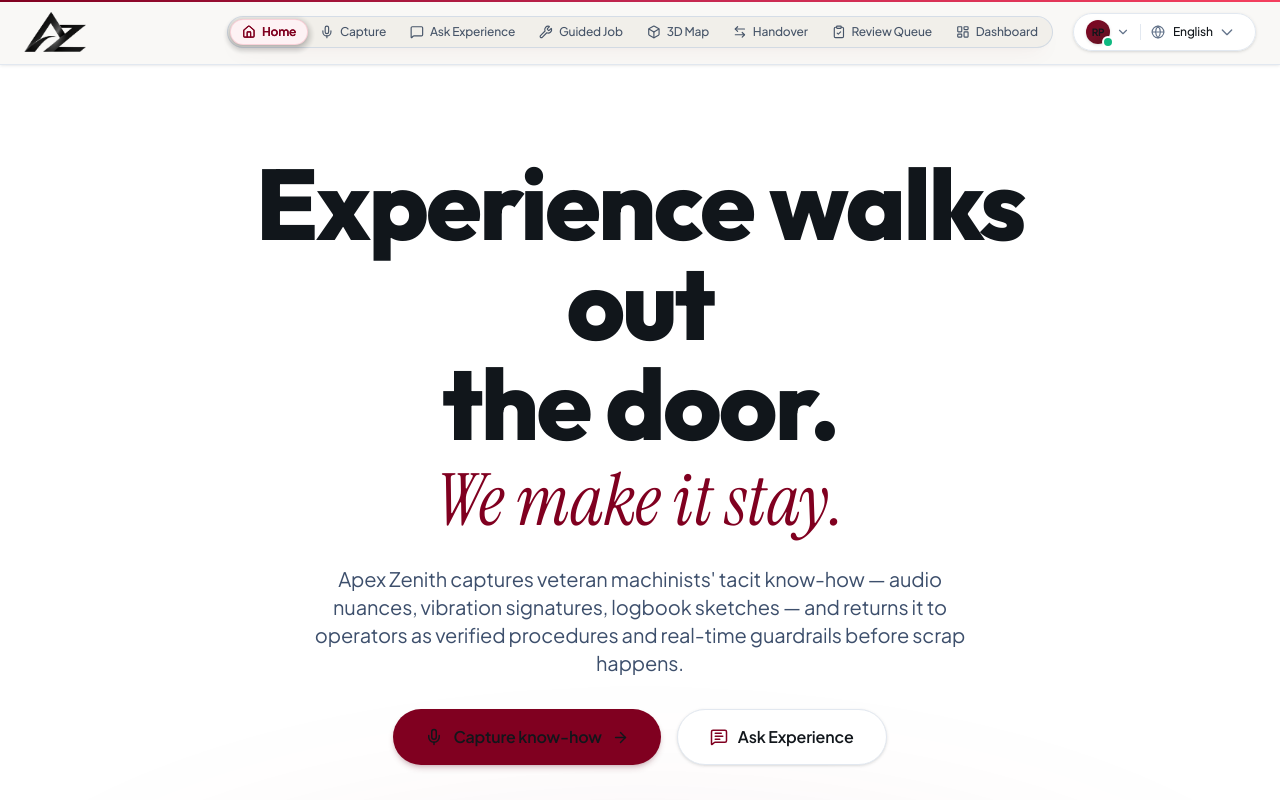
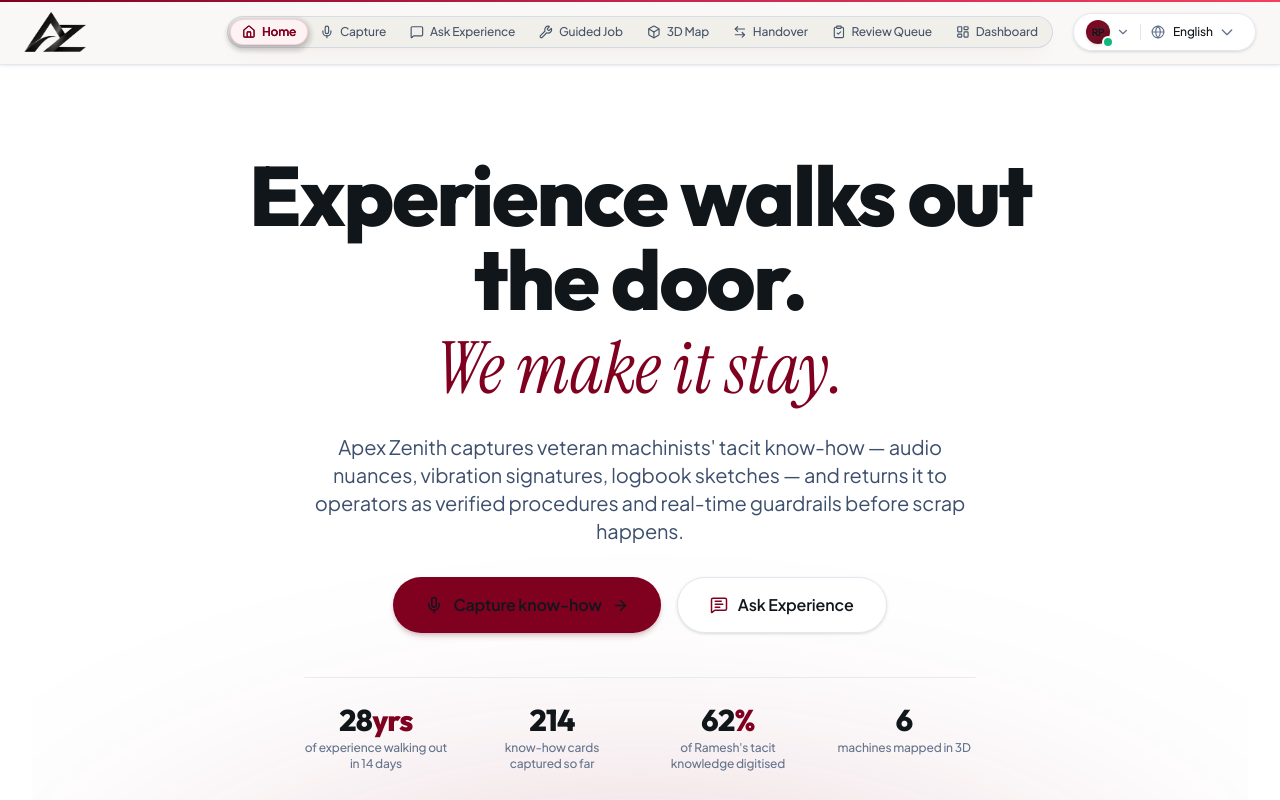
Before and after one commit to Chgauravpc/Apex_Zenith_04_ProjectBlueprint_Batch1, a React (Vite) app in the folder frontend/: page / in a window 1280 px wide. Shown: the top 800 px of the page. Built offline with nearby package versions, Linux system fonts and the light colour scheme.

Commit message:
style(hero): adjust hero section text font size to 5.25rem on xl screens

```diff
--- a/frontend/src/pages/Home.jsx
+++ b/frontend/src/pages/Home.jsx
@@ -25,7 +25,7 @@ function Hero() {
                     {/* Headline - Aesthetic Typography with Bold Statement & Editorial Serif Below */}
                     <h1
                         data-testid="hero-reveal-title"
-                        className="text-balance font-display font-black text-5xl sm:text-6xl md:text-7xl lg:text-[5.5rem] xl:text-[6.25rem] tracking-tight text-ink dark:text-white leading-[1.02] sm:leading-[1.02]"
+                        className="text-balance font-display font-black text-4xl sm:text-5xl md:text-6xl lg:text-[4.75rem] xl:text-[5.25rem] tracking-tight text-ink dark:text-white leading-[1.02] sm:leading-[1.02]"
                     >
                         Experience walks out
                         <br />
```
